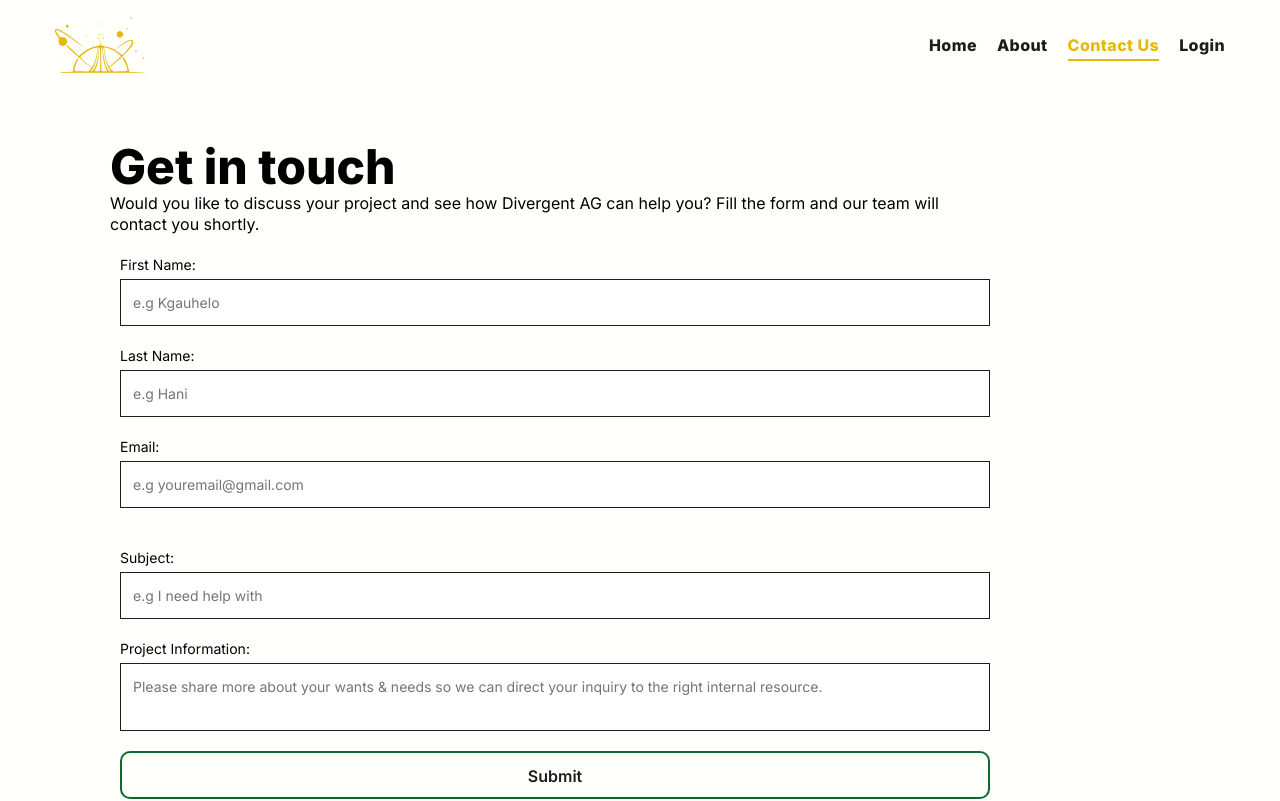
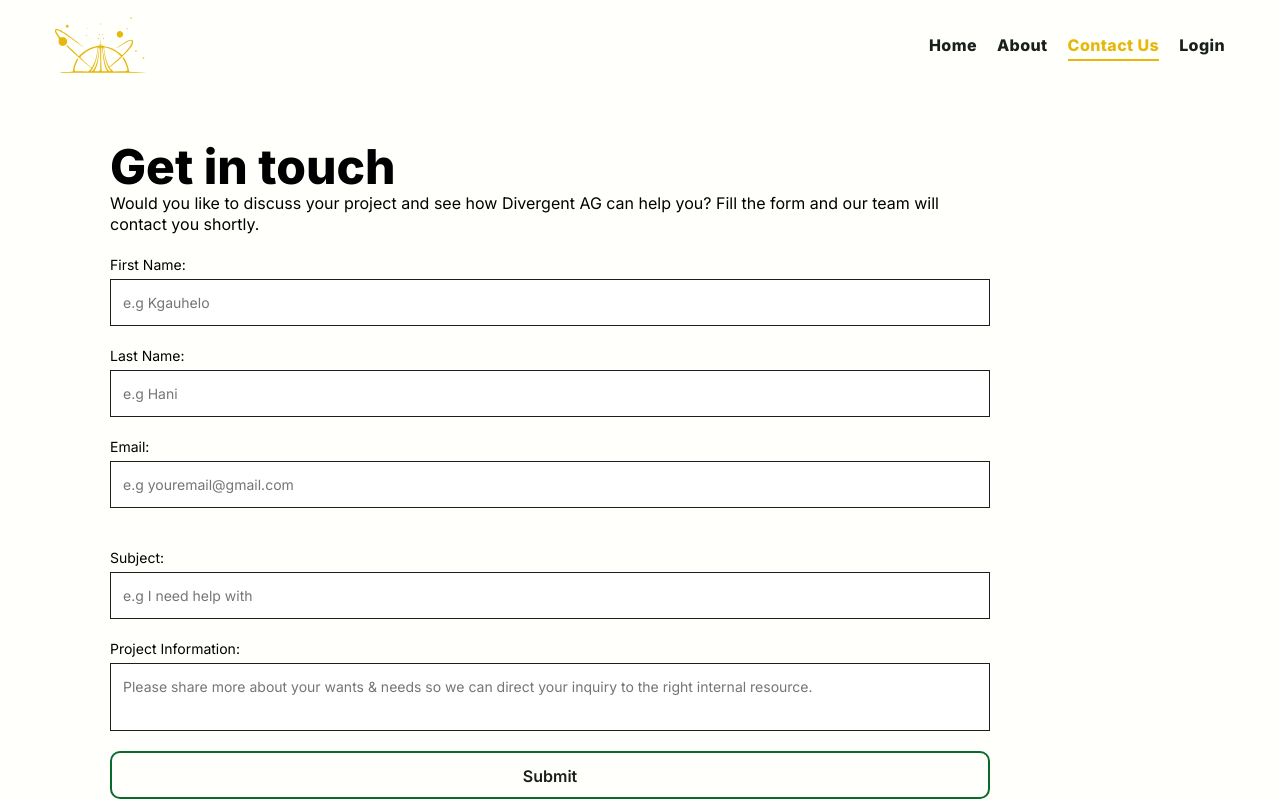
Before and after one commit to hanichris/Analysis, a React (Vite) app in the folder frontend/: page /contact in a window 1280 px wide. Shown: the top 801 px of the page. Built offline with nearby package versions, Linux system fonts and the light colour scheme.

Commit message:
clean up form styling.

```diff
--- a/frontend/src/home.css
+++ b/frontend/src/home.css
@@ -409,9 +409,13 @@ header .menu-icon .navicon::after {
 
 /* Basic Form */
 .post-comments {
-    width: 80%;
+    /* width: 80%; */
     margin-bottom: auto;
-    padding-left: 7rem;
+
+    header {
+        padding-left: 1rem;
+        padding-right: 1rem;
+    }
 
     .section-title {
         font-variant: small-caps;
@@ -734,6 +738,10 @@ fieldset {
             }
         }
     }
+    .post-comments {
+        width: 80%;
+        padding-left: 6rem;
+    }
 }
 
 @media only screen and (min-width: 773px) {
```
